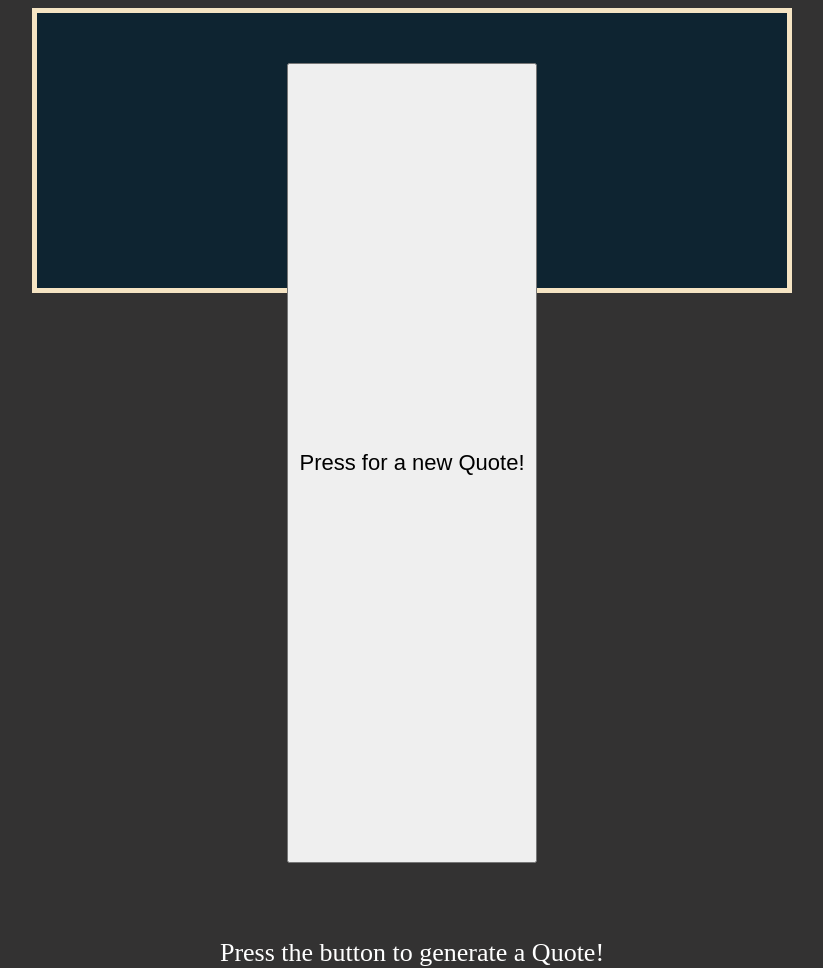
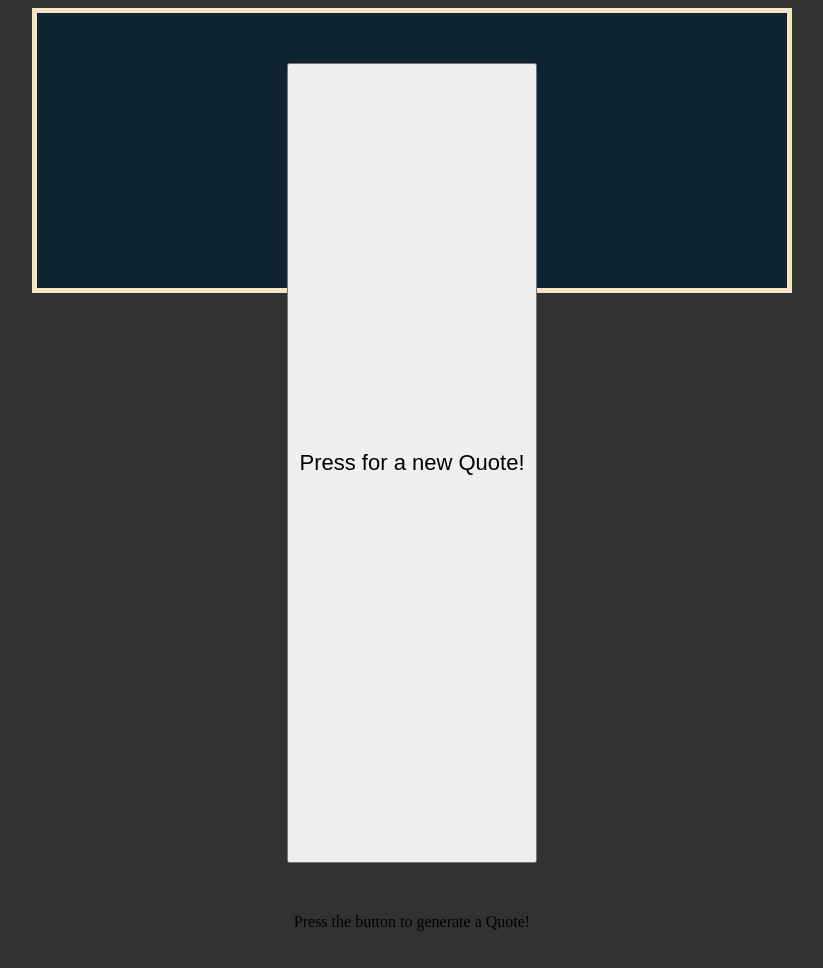
Before and after one commit to britneyalex/mixedMessages, a plain HTML site: page index.html in a window 1280 px wide. Shown: the whole page, without its empty margins (228-1051 px from the left). After the commit the page ends 931 px from the top, so only its background shows below. Drawn offline with Linux system fonts and the light colour scheme.

Commit message:
revoke changes

```diff
--- a/style.css
+++ b/style.css
@@ -18,9 +18,3 @@ body {
     font-size: 22px;
     background-color: rgc(192, 191, 191);
 }
-
-#output {
-    margin: 25px auto;
-    font-size: 26px;
-    color: white;
-}
```
